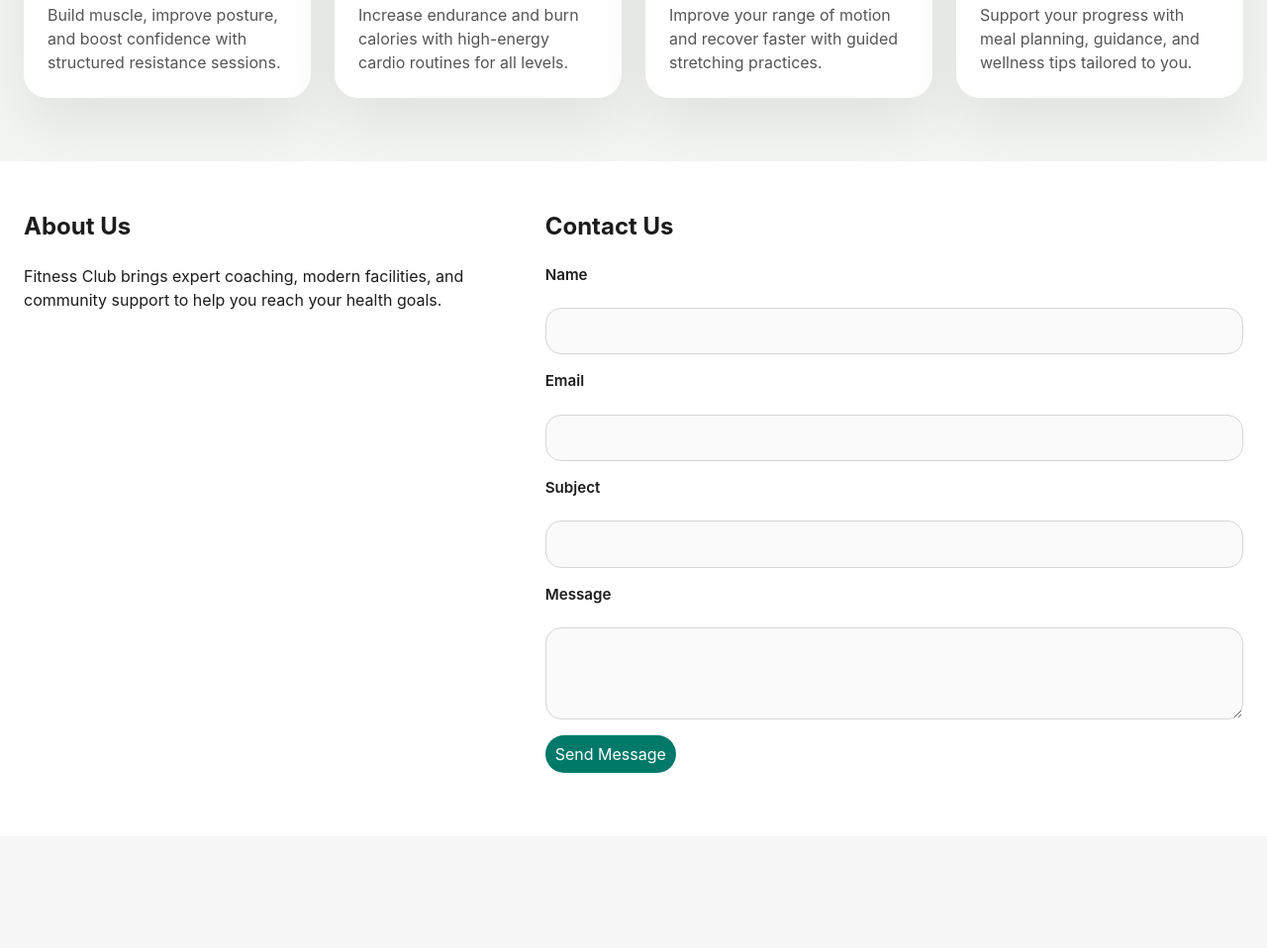
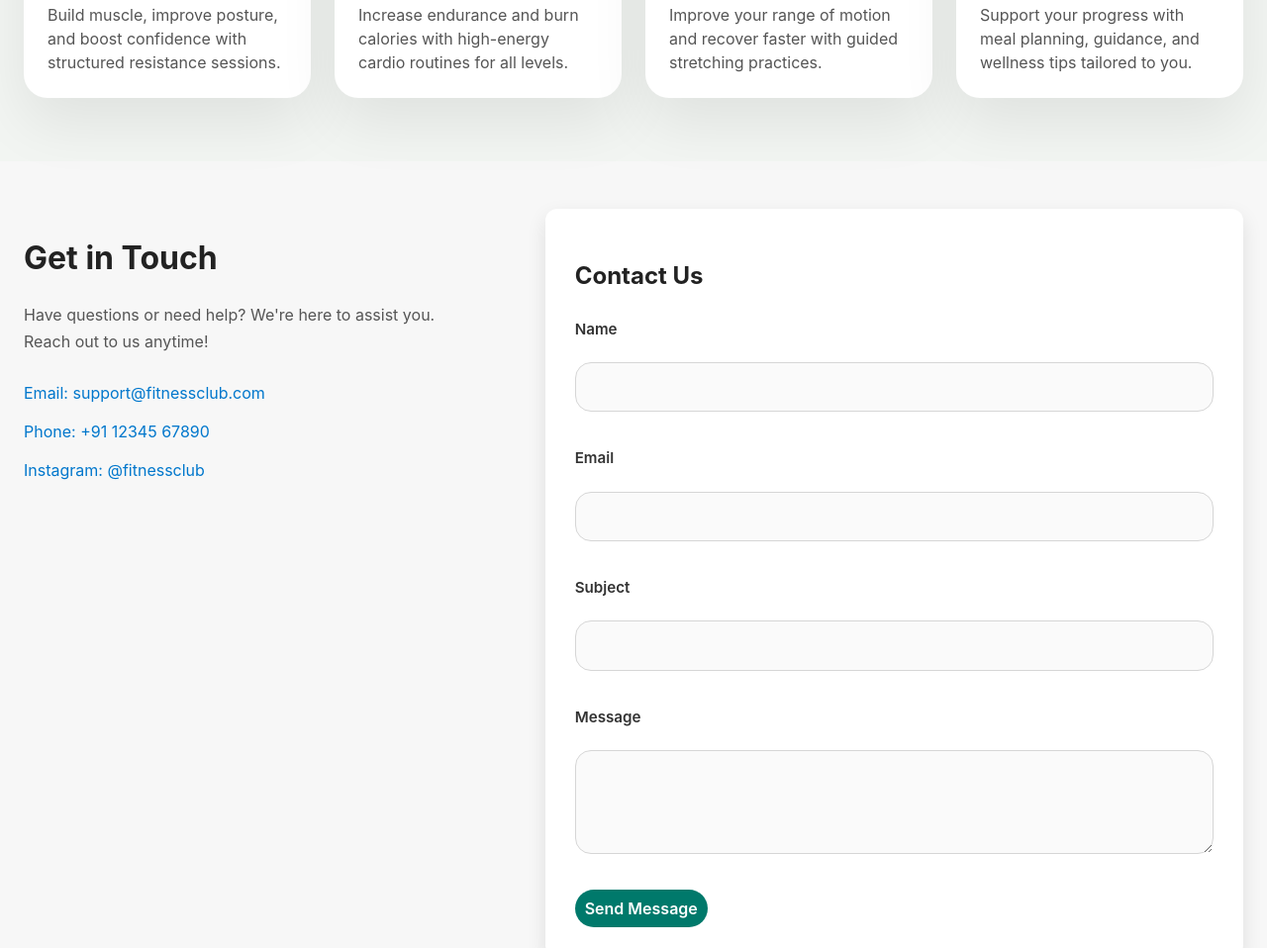
Before and after one commit to Samanyu-Thakur1703/Fitness-Club, a plain HTML site: page index.html in a window 1280 px wide. Shown: the part 1636-2594 px from the top of the page at 99% size. Before the commit the page ends 2481 px from the top, so only its background shows below. Drawn offline with Linux system fonts and the light colour scheme.

Commit message:
feat: add site-wide styles and implement contact section UI

```diff
--- a/css/home.css
+++ b/css/home.css
@@ -1,11 +1,11 @@
 #hero {
     display: grid;
     grid-template-columns: repeat(12, minmax(0, 1fr));
-    gap: 2rem;
-    align-items: center;
+    align-items: start;   /* center ki jagah top */
     min-height: 900px;
-
-    background: url("https://images.unsplash.com/photo-1605296867304-46d5465a13f1?q=80&w=1470&auto=format&fit=crop&ixlib=rb-4.1.0&ixid=M3wxMjA3fDB8MHxwaG90by1wYWdlfHx8fGVufDB8fHx8fA%3D%3D") center/cover no-repeat;
+    padding-top: 180px;   /* navbar ke niche space */
+    background: url("https://images.unsplash.com/photo-1605296867304-46d5465a13f1?q=80&w=1470&auto=format&fit=crop&ixlib=rb-4.1.0&ixid=M3wxMjA3fDB8MHxwaG90by1wYWdlfHx8fGVufDB8fHx8fA%3D%3D")
+        center/cover no-repeat;
 }
 
 .hero-copy {
@@ -126,7 +126,7 @@ footer {
     padding: 3rem 1.5rem 4rem;
 }
 
-#about-us {
+#touch {
     grid-column: span 5;
 }
 
@@ -169,3 +169,9 @@ footer {
     border-radius: 10px;
     box-shadow: 10px 0px 20px rgba(0, 0, 0, 0.08);
 }
+
+#contact-section{display: grid;
+    grid-template-columns: repeat(12, minmax(0, 1fr));
+    gap: 2rem;
+    padding: 3rem 1.5rem 4rem;
+}
--- a/css/style.css
+++ b/css/style.css
@@ -45,7 +45,7 @@ nav {
   text-transform: uppercase;
   padding: 1rem 1.5rem;
   gap: 1rem;
-  display : fixed;
+
 }
 
 .logo {
@@ -126,3 +126,113 @@ footer button {
   padding: 0.95rem 1rem;
   border-radius: 0.75rem;
 }
+
+
+/* Left Section */
+#touch {
+  flex: 1;
+  min-width: 280px;
+}
+
+#touch h2 {
+  font-size: 2rem;
+  margin-bottom: 20px;
+  color: #222;
+}
+
+#touch p {
+  font-size: 1rem;
+  color: #555;
+  line-height: 1.7;
+  margin-bottom: 25px;
+}
+
+#touch ul {
+  list-style: none;
+  padding: 0;
+}
+
+#touch ul li {
+  margin-bottom: 15px;
+}
+
+#touch ul li a {
+  text-decoration: none;
+  color: #0077cc;
+  font-size: 1rem;
+  transition: color 0.3s ease;
+}
+
+#touch ul li a:hover {
+  color: #0056b3;
+}
+
+/* Right Section */
+#contact-us {
+  flex: 1;
+  min-width: 350px;
+  background: #fff;
+  padding: 30px;
+  border-radius: 12px;
+  box-shadow: 0 8px 20px rgba(0, 0, 0, 0.1);
+}
+
+#contact-us h2 {
+  margin-bottom: 25px;
+  color: #222;
+}
+
+#contact-us form {
+  display: flex;
+  flex-direction: column;
+}
+
+#contact-us label {
+  margin-bottom: 8px;
+  font-weight: 600;
+  color: #333;
+}
+
+#contact-us input,
+#contact-us textarea {
+  padding: 12px;
+  margin-bottom: 20px;
+  border: 1px solid #ccc;
+  border-radius: 8px;
+  font-size: 1rem;
+  outline: none;
+  transition: 0.3s;
+}
+
+#contact-us input:focus,
+#contact-us textarea:focus {
+  border-color: #0077cc;
+  box-shadow: 0 0 5px rgba(0, 119, 204, 0.3);
+}
+
+#contact-us textarea {
+  resize: vertical;
+}
+
+#contact-us button {
+  padding: 14px;
+  border: none;
+  border-radius: 8px;
+  background: #0077cc;
+  color: #fff;
+  font-size: 1rem;
+  font-weight: 600;
+  cursor: pointer;
+  transition: 0.3s;
+}
+
+#contact-us button:hover {
+  background: #005fa3;}
+
+#contact-section{
+  display: flex;
+  justify-content: space-between;
+  align-items: flex-start;
+  gap: 40px;
+  padding: 60px 8%;
+  flex-wrap: wrap;}
--- a/index.html
+++ b/index.html
@@ -13,8 +13,8 @@
         <a class="logo" href="index.html">FITNESS CLUB</a>
         <ul class="nav-links">
           <li><a href="index.html">HOME</a></li>
-           <li><a href="#programs">Programs</a></li>
-          <li><a href="#about-us">Contact Us</a></li>
+          <li><a href="#programs">Programs</a></li>
+          <li><a href="#contact-section">Contact Us</a></li>
         </ul>
 
         <div class="auth-buttons">
@@ -64,10 +64,26 @@
       </section>
     </main>
 
-    <footer>
-      <section id="about-us">
-        <h2>About Us</h2>
-        <p>Fitness Club brings expert coaching, modern facilities, and community support to help you reach your health goals.</p>
+    <div id="contact-section">
+      <section id="touch">
+        <h2>Get in Touch</h2>
+        <p>
+          Have questions or need help? We're here to assist you.<br>
+          Reach out to us anytime!
+        </p>
+
+        <ul>
+          <li>
+            <a href="mailto:support@fitnessclub.com">Email: support@fitnessclub.com</a>
+          </li>
+          <li>
+            <a href="tel:+911234567890"> Phone: +91 12345 67890
+            </a>
+          </li>
+          <li>
+            <a href="https://www.instagram.com/fitnessclub" target="_blank"> Instagram: @fitnessclub </a>
+          </li>
+        </ul>
       </section>
       <section id="contact-us">
         <h2>Contact Us</h2>
@@ -87,6 +103,11 @@
           <button type="submit">Send Message</button>
         </form>
       </section>
+
+    </div>
+
+
+    <footer>
     </footer>
 
   </body>
```
